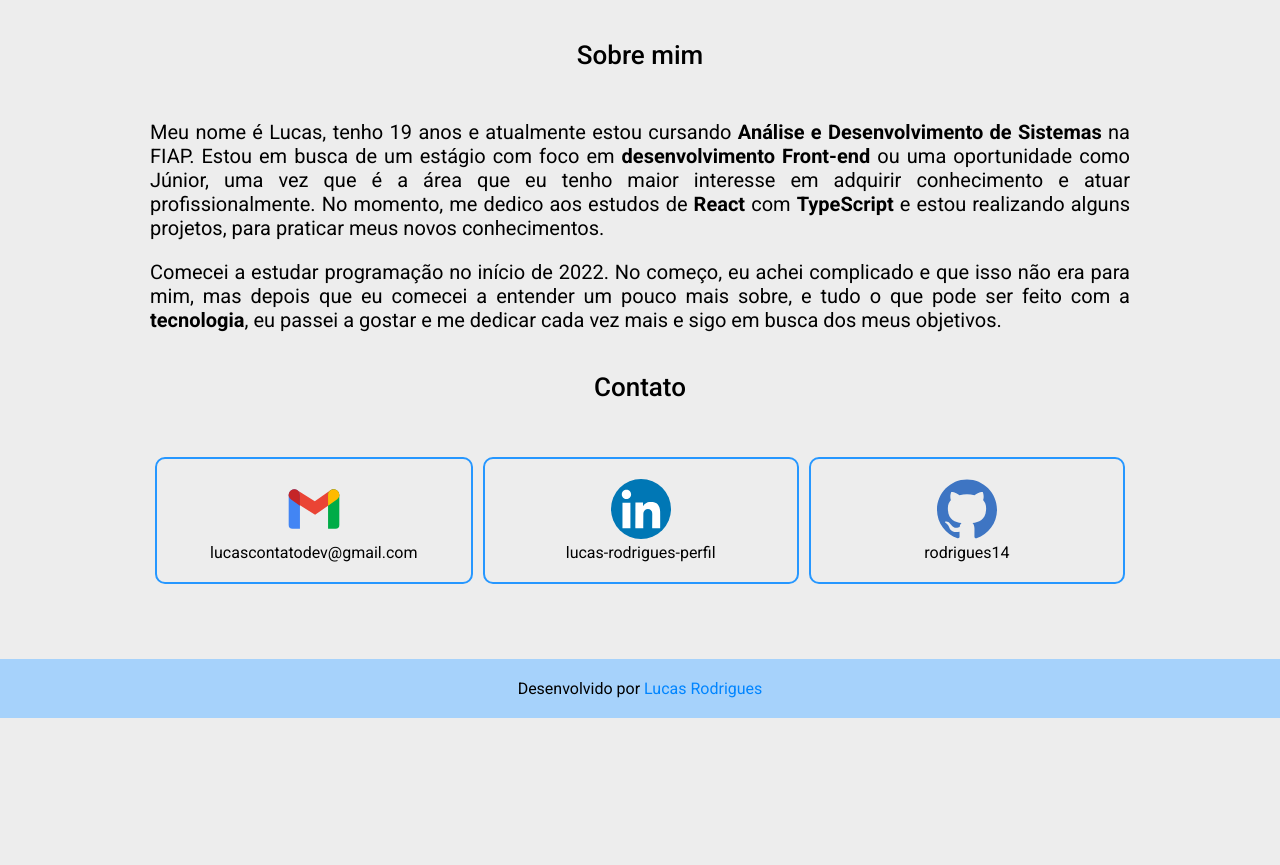
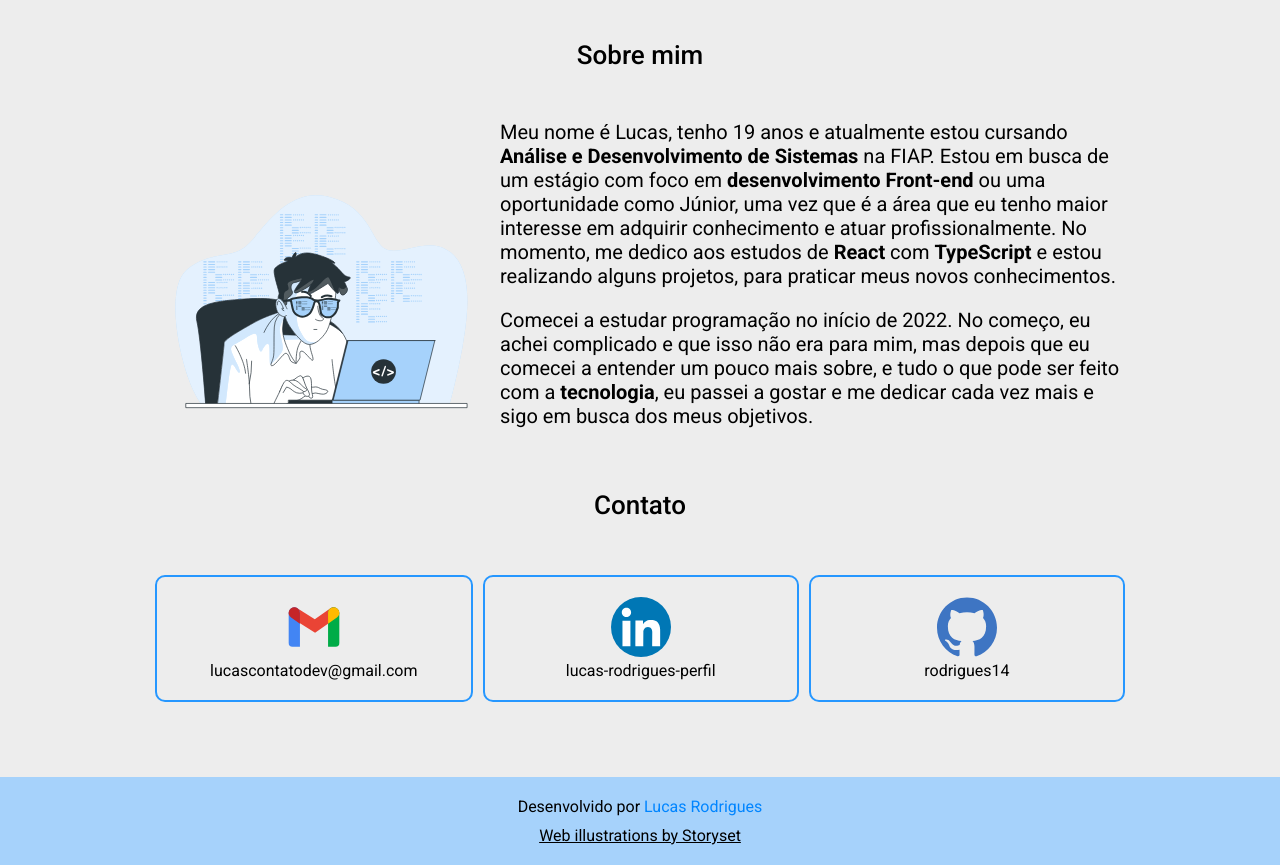
Before and after one commit to rodrigues14/portfolio, a React (Vite) app: page / in a window 1280 px wide. Shown: the part 760-1625 px from the top of the page. Before the commit the page ends 1478 px from the top, so only its background shows below. Built offline with nearby package versions, Linux system fonts and the light colour scheme.

Commit message:
adicionado ilustracao no sobre mim

```diff
--- a/src/components/Footer/index.tsx
+++ b/src/components/Footer/index.tsx
@@ -8,9 +8,14 @@ const FooterStyled = styled.footer`
   background-color:  ${({ theme }) => theme.footer};
   > p {
     color:  ${({ theme }) => theme.text};
-    a {
+    margin-bottom: 10px;
+     a {
       color: ${blueHover};
     }
+  }
+  .credits {
+    color:  ${({ theme }) => theme.text};
+    text-decoration: underline;
   }
 `;
 
@@ -18,6 +23,7 @@ export default function Footer() {
   return (
     <FooterStyled>
       <p>Desenvolvido por <a target="_blank" href="https://www.linkedin.com/in/lucas-rodrigues-perfil/">Lucas Rodrigues</a></p>
+      <a href="https://storyset.com/web" className='credits'>Web illustrations by Storyset</a>
     </FooterStyled>
   )
 }
--- a/src/pages/Home/index.tsx
+++ b/src/pages/Home/index.tsx
@@ -5,6 +5,17 @@ import contacts from './contacts.json'
 import { Container, Subtitle } from "../../components/UI";
 import { motion } from 'framer-motion';
 import { BsDownload } from 'react-icons/bs'
+import styled from "styled-components";
+
+const SobreMim = styled.div`
+  display: flex;
+  img {
+    height: 350px;
+  }
+  @media (max-width: 805px) {
+    flex-direction: column-reverse;
+  }
+`;
 
 export default function Home() {
   return (
@@ -36,12 +47,17 @@ export default function Home() {
       </SectionStyled>
       <section>
         <Subtitle>Sobre mim</Subtitle>
+        <SobreMim>
+          <img src="/assets/Coding-bro.svg" alt="Ilustração de uma pessoa em frente ao computador" />
+          <div>
             <Text>
               Meu nome é Lucas, tenho 19 anos e atualmente estou cursando <strong>Análise e Desenvolvimento de Sistemas</strong> na FIAP. Estou em busca de um estágio com foco em <strong>desenvolvimento Front-end</strong> ou uma oportunidade como Júnior, uma vez que é a área que eu tenho maior interesse em adquirir conhecimento e atuar profissionalmente. No momento, me dedico aos estudos de <strong>React</strong> com <strong>TypeScript</strong> e estou realizando alguns projetos, para praticar meus novos conhecimentos.
             </Text>
             <Text>
               Comecei a estudar programação no início de 2022. No começo, eu achei complicado e que isso não era para mim, mas depois que eu comecei a entender um pouco mais sobre, e tudo o que pode ser feito com a <strong>tecnologia</strong>, eu passei a gostar e me dedicar cada vez mais e sigo em busca dos meus objetivos.
             </Text>
+          </div>
+        </SobreMim>
       </section>
       <section>
         <Subtitle>Contato</Subtitle>
--- a/src/pages/Home/style.ts
+++ b/src/pages/Home/style.ts
@@ -62,7 +62,6 @@ export const Text = styled.p`
   font-size: 20px;
   margin-bottom: 20px;
   color: ${colorBlack};
-  text-align: justify;
   color: ${({ theme }) => theme.text};
   strong {
     color: ${({ theme }) => theme.text};
```
Also changed, not shown: public/assets/Coding-bro.svg (added). Lines whose indentation alone changed are shown as unchanged.
